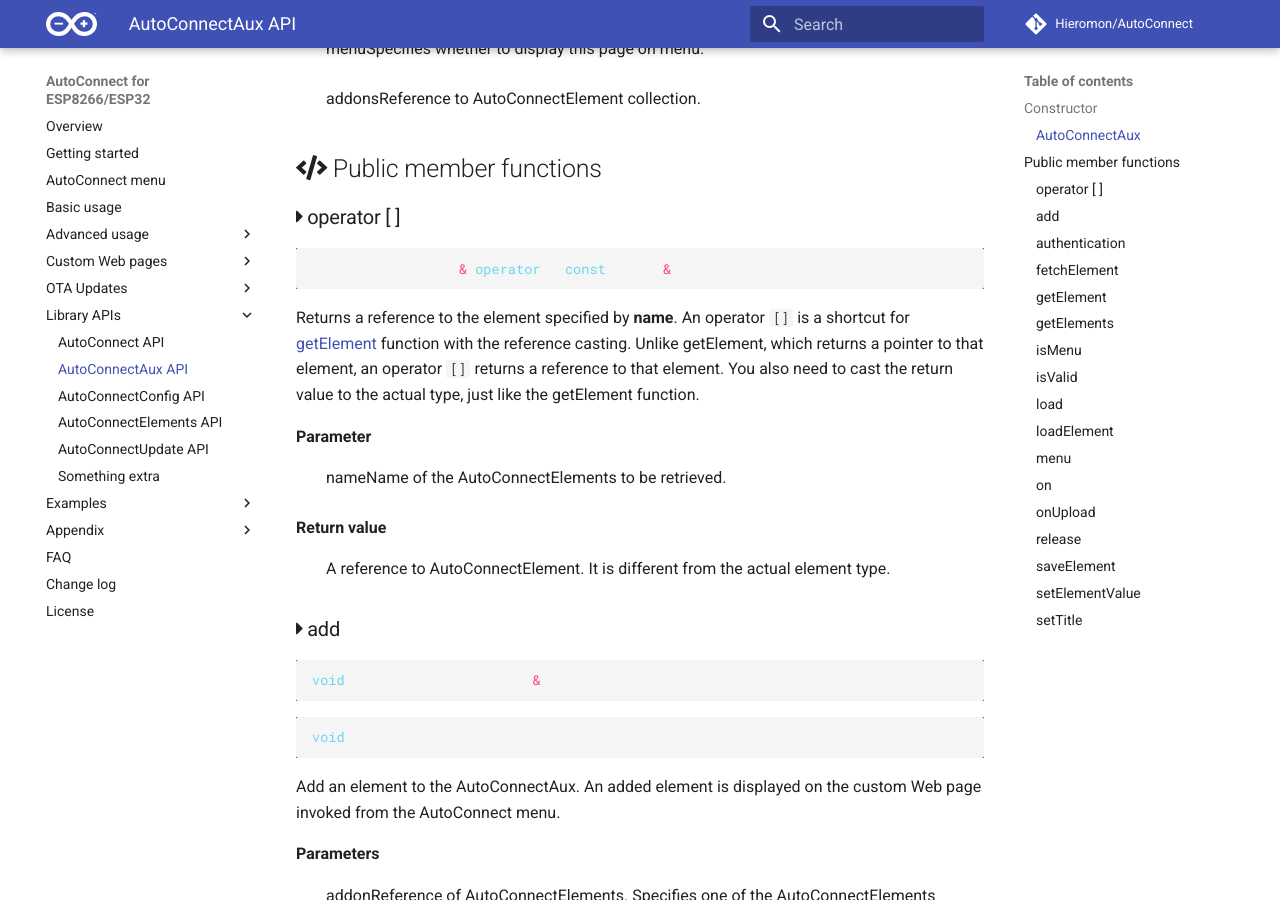
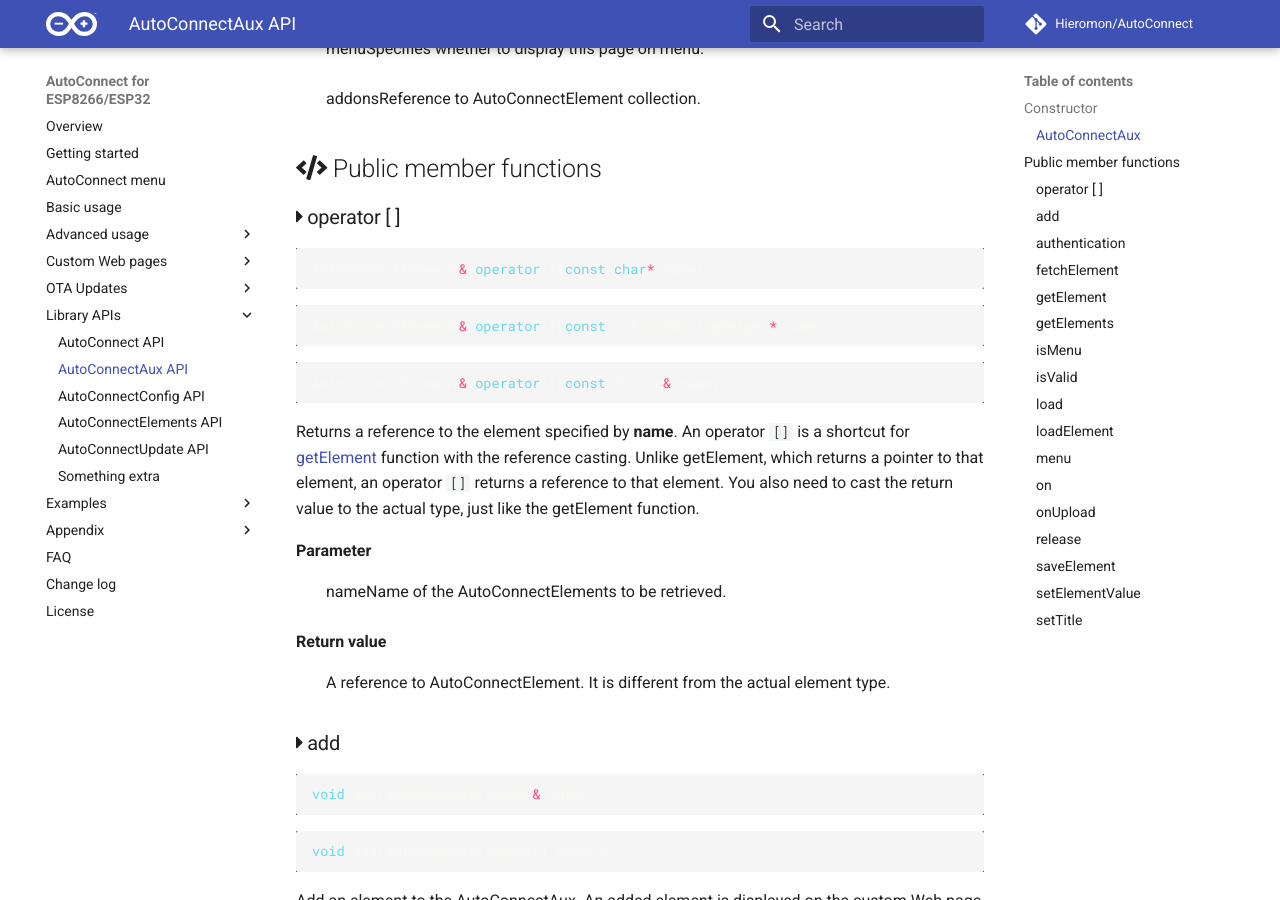
Before and after one commit to Hieromon/AutoConnect, an MkDocs documentation site: the page built from mkdocs/apiaux.md, in a window 1280 px wide and 900 px high, scrolled down 464 px. Built offline with MkDocs 1.6.1 and Material for MkDocs 9.7.7, drawn with Linux system fonts in a browser that asks for light colours; nearby versions of some CDN libraries; comment, search, counter and statistics services are not loaded; some of the changed text lies outside the part shown.

Commit message:
Adds signature with AutoConnectAux::operator[]

````diff
--- a/mkdocs/apiaux.md
+++ b/mkdocs/apiaux.md
@@ -18,6 +18,14 @@
 
 ### <i class="fa fa-caret-right"></i> operator [ ]
 
+```cpp
+AutoConnectElement& operator[](const char* name)
+```
+<p></p>
+```cpp
+AutoConnectElement& operator[](const __FlashStringHelper* name)
+```
+<p></p>
 ```cpp
 AutoConnectElement& operator[](const String& name)
 ```
@@ -66,6 +74,14 @@
 
 ```cpp
 T& getElement<T>(const String& name)
+```
+<p></p>
+```cpp
+AutoConnectElement* getElement(const char* name)
+```
+<p></p>
+```cpp
+AutoConnectElement* getElement(const __FlashStringHelper* name)
 ```
 <p></p>
 ```cpp
````
Also changed, not shown: mkdocs/achandling.md (+8 -0 lines).
